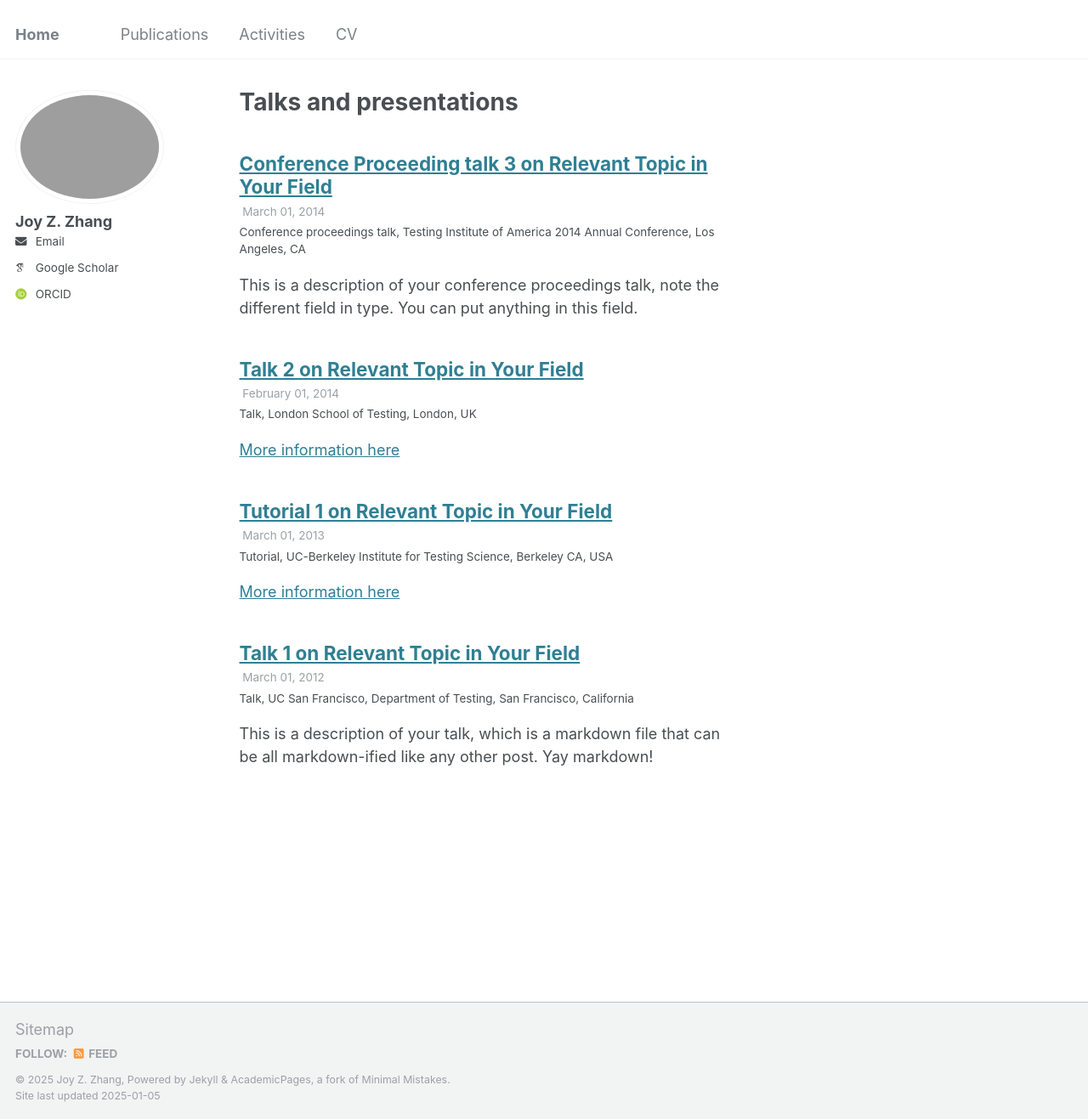
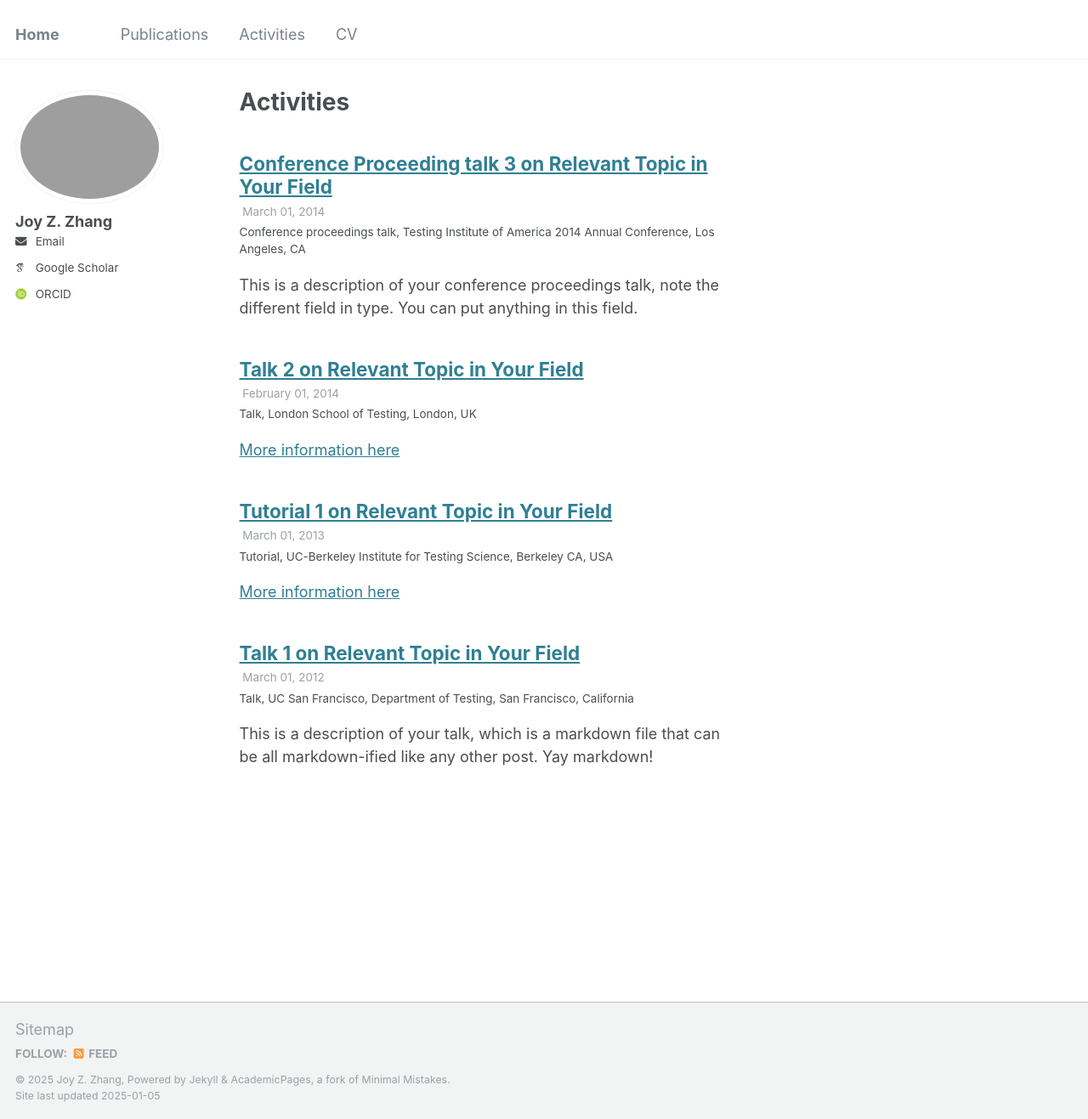
Before and after one commit to joy-zhang-38/joy-zhang-38.github.io, a Jekyll site: the page built from _pages/activities.html, in a window 1280 px wide and 1317 px high. Shown: the whole window at 85% size. Built offline with Jekyll 4.4.1, drawn with Linux system fonts in a browser that asks for light colours; some web fonts are replaced.

Commit message:
Update activities.html

```diff
--- a/_pages/activities.html
+++ b/_pages/activities.html
@@ -1,7 +1,7 @@
 ---
 layout: archive
-title: "Talks and presentations"
-permalink: /talks/
+title: "Activities"
+permalink: /activities/
 author_profile: true
 ---
 
```
